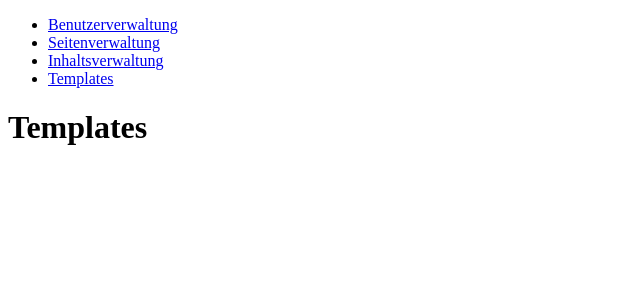
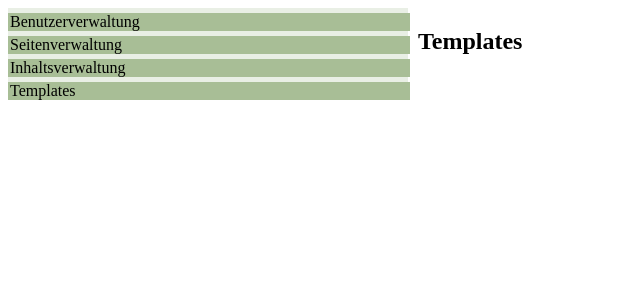
Before and after one commit to ladymagnetic/semanticcms, a PHP site: page /Templates.php in a window 1280 px wide. Shown: the top 300 px of the page, without its empty margins (0-640 px from the left). Run offline with PHP 8.4, Linux system fonts and the light colour scheme.

Commit message:
#16 Simples css

```diff
--- a/Code/Backend/BackendCSS.css
+++ b/Code/Backend/BackendCSS.css
@@ -1,3 +1,49 @@
+nav{
+  float: left;
+  display: inline;
+  margin: 0;
+  padding: 0;
+  margin-right: 10px;
+  width: 400px;
+}
+
+section#main{
+  float: left;
+  margin: 0;
+  padding: 0;
+  display: inline;
+}
+
+#menue ul
+{
+    list-style: none;
+    padding: 0px;
+    margin: 0px;
+    text-align: left;
+}
+
+#menue li
+{
+    border-top: 5px solid #E9EFE5;
+}
+
+#menue a
+{
+    display: block;
+    background-color: #A8BE96;
+    color: #000;
+    text-decoration: none;
+    width: 100%;
+    padding-left: 2px;
+}
+
+#menue a:hover
+{
+    text-decoration: none;
+    color: #fff;
+    background-color: #000;
+}
+
 table {
     border-collapse: collapse;
     width: 100%;
--- a/Code/Backend/Benutzerverwaltung.php
+++ b/Code/Backend/Benutzerverwaltung.php
@@ -18,6 +18,7 @@
         <li><a href="Templates.php" title="Verweise">Templates</a></li>
 	</ul>
 </nav>
+<section id="main">
     <h1>Benutzerverwaltung</h1>
     <table>
         <tr>
@@ -84,7 +85,7 @@
         <input id="right2" name="right2" type="checkbox">
         <input id="saveChanges" name="saveChanges" type="button" value="Änderungen speichern">
     </form>
-
+</section>
 </body>
 
 </html>
--- a/Code/Backend/InhaltBearbeiten.php
+++ b/Code/Backend/InhaltBearbeiten.php
@@ -17,6 +17,7 @@
 	<li><a href="Templates.php" title="Verweise">Templates</a></li>
 	</ul>
 </nav>
+<section id="main">
     <h1>Inhalt bearbeiten</h1>
     <form method="post">
         <input id="addMedia" name="addMedia" type="button" value="Medien hinzufügen"></form>
@@ -25,7 +26,7 @@
     <form method="post">
         <input id="publish" name="publish" type="button" value="Publish">
     </form>
-
+</section>
 </body>
 
 </html>
--- a/Code/Backend/Inhaltsverwaltung.php
+++ b/Code/Backend/Inhaltsverwaltung.php
@@ -17,6 +17,7 @@
 	<li><a href="Templates.php" title="Verweise">Templates</a></li>
 	</ul>
 </nav>
+<section id="main">
     <h1>Inhaltsverwaltung</h1>
     <form id="page" name="page" action="select.html"> <label>Seite: <select name="top5" size="5"> <option>Heino</option> <option>Michael Jackson</option> <option>Tom Waits</option> <option>Nina Hagen</option> <option>Marianne Rosenberg</option> </select> </label> </form>
     <table>
@@ -46,7 +47,7 @@
     </table>
     <form method="post">
         <input id="newContent" name="newContent" type="button" value="Neuer Inhalt"></form>
-
+</section>
 </body>
 
 </html>
--- a/Code/Backend/KontoBearbeiten.php
+++ b/Code/Backend/KontoBearbeiten.php
@@ -17,8 +17,8 @@
 	<li><a href="Templates.php" title="Verweise">Templates</a></li>
 	</ul>
 </nav>
+<section id="main">
 <h1>Kontodaten bearbeiten</h1>
-<p>
     <form method="post">
         <label for="userName">Benutzername</label>
         <input id="userName" name="userName" type="text">
@@ -39,7 +39,7 @@
         <input id="newPasswordRepeat" name="newPasswordRepeat" type="password">
         <input id="applyChanges" name="applyChanges" type="button" value="Änderungen übernehmen">
     </form>
-
+</section>
 </body>
 
 </html>
--- a/Code/Backend/Login.php
+++ b/Code/Backend/Login.php
@@ -9,7 +9,7 @@
 </head>
 
 <body>
-
+<section id="login">
 <h1>Login</h1>
 <form method="post">
 	<input id="username" name="username" type="text">
@@ -17,7 +17,7 @@
 	<input id="ok" name="ok" type="button" value="OK">
 	<input id="forgotPassword" name="forgotPassword" type="button" value="Passwort vergessen">
 </form>
-
+</section>
 </body>
 
 </html>
--- a/Code/Backend/Seitenverwaltung.php
+++ b/Code/Backend/Seitenverwaltung.php
@@ -17,6 +17,7 @@
 	<li><a href="Templates.php" title="Verweise">Templates</a></li>
 	</ul>
 </nav>
+<section id="main">
     <h1>Seitenverwaltung</h1>
     <table>
         <tr>
@@ -62,7 +63,7 @@
         <input id="newPage" name="newPage" type="button" value="Neue Seite">
         <input id="options" name="options" type="button" value="Optionen">
     </form>
-
+</section>
 </body>
 
 </html>
--- a/Code/Backend/Startseite.php
+++ b/Code/Backend/Startseite.php
@@ -17,6 +17,7 @@
 	<li><a href="Templates.php" title="Verweise">Templates</a></li>
 	</ul>
 </nav>
+<section id="main">
     <h1>Startseite</h1>
     <table>
         <tr>
@@ -42,7 +43,7 @@
         <input id="exportDatabase" name="exportDatabase" type="button" value="Datenbank exportieren">
         <input id="importDatabase" name="importDatabase" type="button" value="Datenbank importieren">
     </form>
-
+</section>
 </body>
 
 </html>
--- a/Code/Backend/Templates.php
+++ b/Code/Backend/Templates.php
@@ -17,8 +17,8 @@
 	<li><a href="Templates.php" title="Verweise">Templates</a></li>
 	</ul>
 </nav>
-<h1>Templates</h1>
-
+    <section id="main">
+    <h1>Templates</h1>
+</section>
 </body>
-
 </html>
```
Lines whose indentation alone changed are shown as unchanged.
